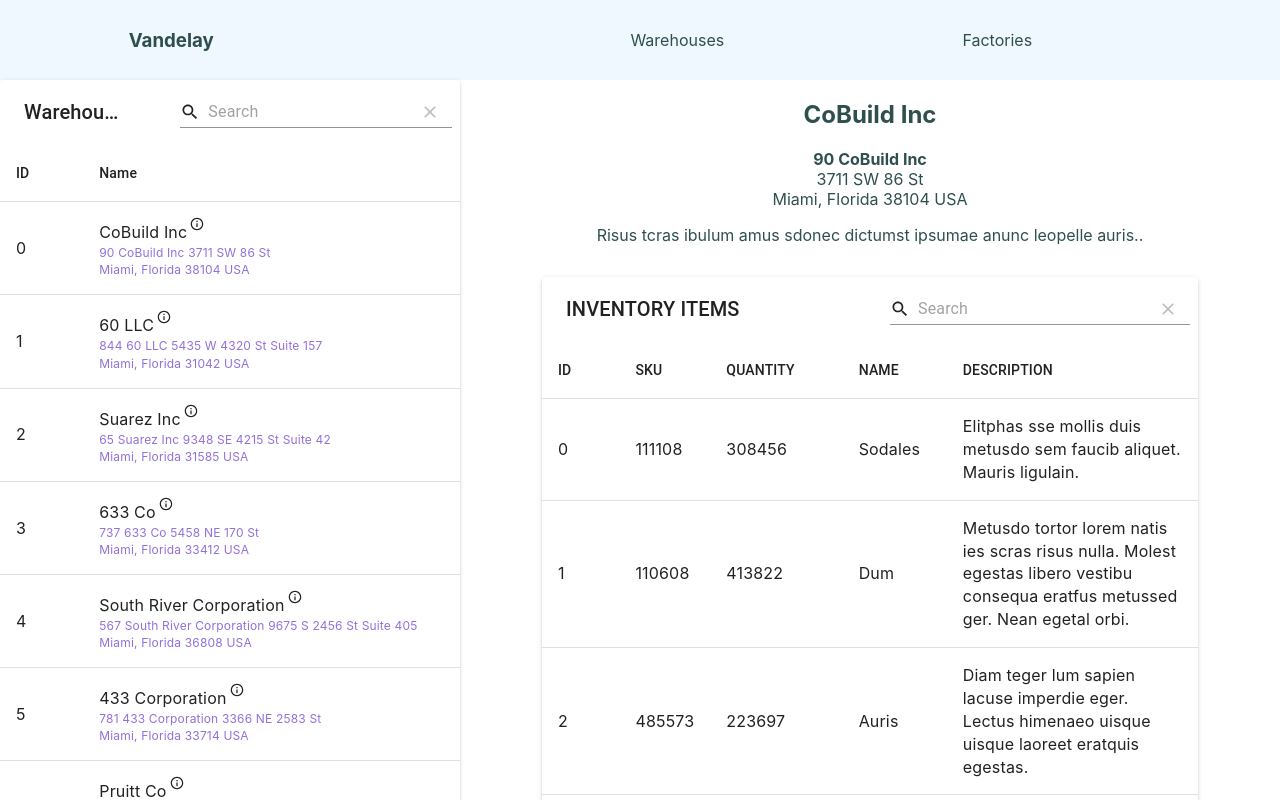
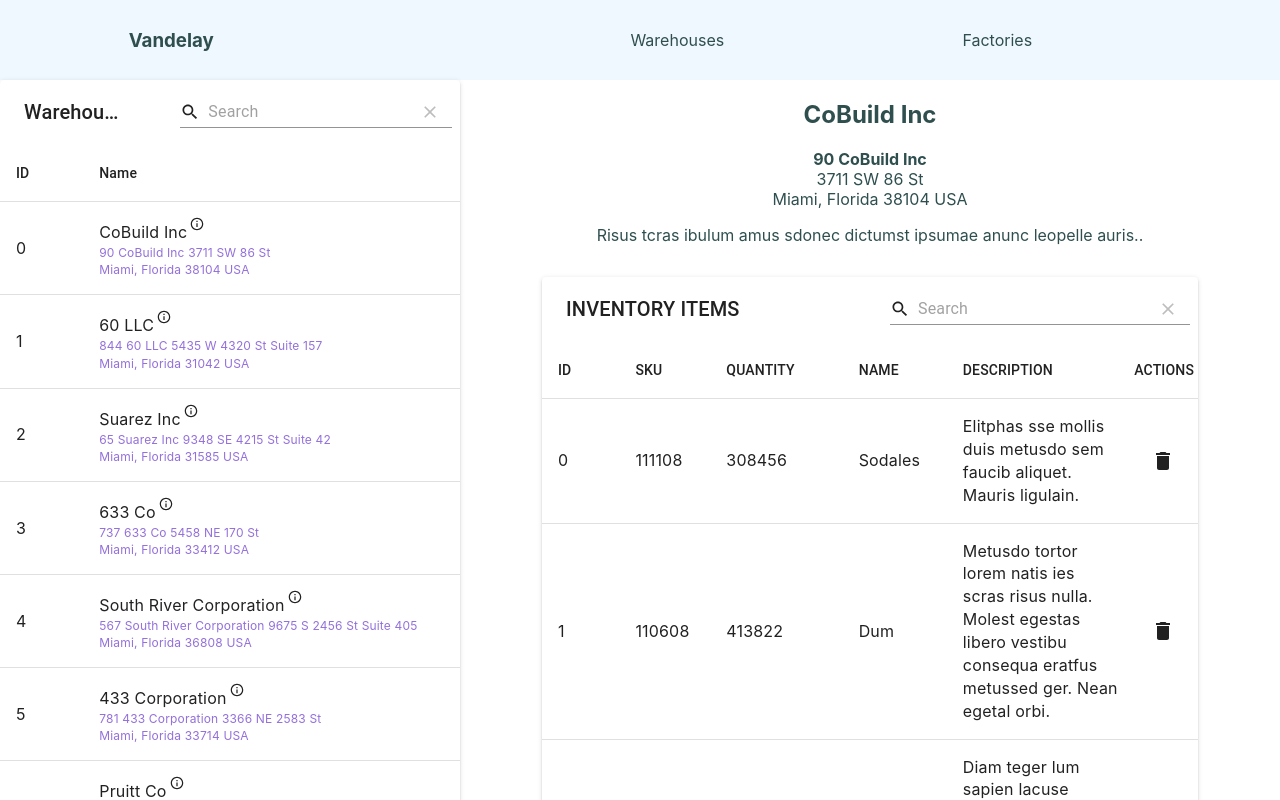
Before and after one commit to reyesdmusic/vandelay, a React (Create React App) app: page /warehouses in a window 1280 px wide. Shown: the top 800 px of the page. Built offline with nearby package versions, Linux system fonts and the light colour scheme.

Commit message:
Add delete secondary item functionality

```diff
--- a/src/App.js
+++ b/src/App.js
@@ -1,10 +1,102 @@
 import './App.css';
 import Nav from './components/common/Nav';
 import PageContainer from './components/PageContainer'
+import { useState } from 'react';
 import { BrowserRouter as Router, Switch, Route, Redirect } from 'react-router-dom';
 import pageConfigs from './pageConfigs';
+import warehouses from  './mockData/warhouses.json'
+import inventory from  './mockData/inventory.json'
+import factories from  './mockData/factories.json'
+import machines from  './mockData/machines.json'
 
 function App() {
+  const [allWarehouses, setAllWarehouses] = useState(warehouses)
+  const [allInventory, setAllInventory] = useState(inventory)
+  const [warehouseDetail, setWarehouseDetail] = useState(allWarehouses[0])
+  const [inventoryDetail, setInventoryDetail] = useState(allInventory[0])
+  const [allFactories, setAllFactories] = useState(factories)
+  const [allMachines, setAllMachines] = useState(machines)
+  const [factoryDetail, setFactoryDetail] = useState(allFactories[0])
+  const [machineDetail, setMachineDetail] = useState(allMachines[0])
+
+
+  const warehouseCRUD = {
+    getWarehouseDetail: async (id) => {
+      try {
+        setWarehouseDetail({ ...allWarehouses[id] })
+      } catch (err) {
+        console.error(err)
+      }
+    }
+  }
+
+  const factoryCRUD = {
+    getFactoryDetail: async (id) => {
+      try {
+        setFactoryDetail({ ...allFactories[id] })
+      } catch (err) {
+        console.error(err)
+      }
+    }
+  }
+
+  const inventoryCRUD = {
+    deleteItem: async (itemId, warehouseId) => {
+      try {
+        const newInventoryDetail = allInventory[warehouseId].filter(item => item.itemId !== itemId)
+        const newAllInventory = allInventory
+        newAllInventory[warehouseId] = newInventoryDetail
+        setAllInventory({ ...newAllInventory })
+        setInventoryDetail([ ...newInventoryDetail ])
+      } catch (err) {
+        console.error(err)
+      }
+    },
+    getInventoryDetail: async (warehouseId = 0) => {
+      try {
+        const newInventoryDetail = allInventory[warehouseId]
+        setInventoryDetail([ ...newInventoryDetail ])
+
+      } catch (err) {
+        console.error(err)
+      }
+    }
+  }
+
+  const machineCRUD = {
+    deleteMachine: async (machineId, factoryId) => {
+      try {
+        const newMachineDetail = allMachines[factoryId].filter(machine => machine.machineId !== machineId)
+        const newAllMachines = allMachines
+        newAllMachines[factoryId] = newMachineDetail
+        setAllMachines({ ...newAllMachines })
+        setMachineDetail([ ...newMachineDetail ])
+      } catch (err) {
+        console.error(err)
+      }
+    },
+    getMachineDetail: async (factoryId = 0) => {
+      try {
+        const newMachineDetail = allMachines[factoryId]
+        setMachineDetail([ ...newMachineDetail ])
+
+      } catch (err) {
+        console.error(err)
+      }
+    }
+  }
+
+  function setDetails (newPrimaryId, type) {
+    console.log({newPrimaryId, type})
+    if (type === 'Warehouses') {
+      warehouseCRUD.getWarehouseDetail(newPrimaryId)
+      inventoryCRUD.getInventoryDetail(newPrimaryId)
+    } else {
+      factoryCRUD.getFactoryDetail(newPrimaryId)
+      machineCRUD.getMachineDetail(newPrimaryId)
+    }
+
+  }
 
   return (
     <Router>
@@ -14,11 +106,20 @@ function App() {
           <Route exact path="/">
             <Redirect to="/warehouses" />
           </Route>
-          {pageConfigs.map(({ name, url, primaryData, secondaryData }) => (
+          {pageConfigs.map(({ type, url }) => (
             <Route
-              key={name}
+              key={type}
               path={url}
-              render={props => <PageContainer { ...props } name={name} url={url} primaryData={primaryData} secondaryData={secondaryData} />}
+              render={props => (
+                <PageContainer { ...props }
+                  type={type}
+                  setDetails={setDetails}
+                  allPrimaryData={type === 'Warehouses' ? allWarehouses : allFactories}
+                  primaryDetail={type === 'Warehouses' ? warehouseDetail : factoryDetail}
+                  secondaryDetail={type === 'Warehouses' ? inventoryDetail : machineDetail}
+                  primaryCRUD={type === 'Warehouses' ? warehouseCRUD : factoryCRUD}
+                  secondaryCRUD={type === 'Warehouses' ? inventoryCRUD : machineCRUD}
+                />)}
             />))}
         </Switch>
       </div>
--- a/src/components/PageContainer.js
+++ b/src/components/PageContainer.js
@@ -1,20 +1,13 @@
 import '../App.css';
 import Table from './common/Table';
 import DetailSection from './common/DetailSection';
-import { useState } from 'react';
 
-function PageContainer({ name, primaryData, secondaryData }) {
-  const [primaryDetail, setPrimaryDetail] = useState(primaryData[0])
-  const [secondaryDetail, setSecondaryDetail] = useState(secondaryData["0"])
+function PageContainer({ type, primaryCRUD, secondaryCRUD, setDetails, allPrimaryData, primaryDetail, secondaryDetail }) {
 
-  function setDetails (newPrimaryDetail, newSecondaryDetail) {
-    setSecondaryDetail(newSecondaryDetail)
-    setPrimaryDetail(newPrimaryDetail)
-  }
   return (
     <div className="display-flex">
-      <Table primaryData={primaryData} secondaryData={secondaryData} name={name} setDetails={setDetails} />
-      <DetailSection className="detail-section" primaryDetail={primaryDetail} secondaryDetail={secondaryDetail} />
+      <Table primaryData={allPrimaryData} setDetails={setDetails} type={type} />
+      <DetailSection className="detail-section" primaryDetail={primaryDetail} secondaryDetail={secondaryDetail} secondaryCRUD={secondaryCRUD} type={type}/>
     </div>
   );
 }
--- a/src/components/common/DetailSection.js
+++ b/src/components/common/DetailSection.js
@@ -1,7 +1,7 @@
 import '../../App.css';
 import SecondaryTable from './SecondaryTable';
 
-function DetailSection({ primaryDetail, secondaryDetail }) {
+function DetailSection({ primaryDetail, secondaryDetail, secondaryCRUD, type }) {
   const { warehouseName, warehouseAddress, warehouseDescription, factoryName, factoryAddress, factoryDescription } = primaryDetail
   const addressData = warehouseAddress || factoryAddress
   const { buildingName, streetLine1, streetLine2, city, stateProvince, zipPostalCode, country } = addressData
@@ -9,7 +9,6 @@ function DetailSection({ primaryDetail, secondaryDetail }) {
   const address = `${streetLine1}${streetLine2 ? ` ${streetLine2}` : ''}`
   const cityStateCountry = `${city}, ${stateProvince} ${zipPostalCode} ${country}`
   const description = warehouseDescription || factoryDescription
-  console.log({primaryDetail})
 
   return (
     <section className="detail-section flex-column-center">
@@ -18,7 +17,7 @@ function DetailSection({ primaryDetail, secondaryDetail }) {
       <span>{address}</span>
       <span>{cityStateCountry}</span>
       <span className="m-1">{description}</span>
-      <SecondaryTable secondaryDetail={secondaryDetail} />
+      <SecondaryTable secondaryDetail={secondaryDetail} secondaryCRUD={secondaryCRUD} type={type} />
     </section>
   );
 }
--- a/src/components/common/Nav.js
+++ b/src/components/common/Nav.js
@@ -8,7 +8,7 @@ function Nav({ pages }) {
         <h3>Vandelay</h3>
       </Link>
       <ul className="nav-links">
-        {pages.map(({ name, url }) => <Link to={url} key={name}><li>{name}</li></Link>)}
+        {pages.map(({ type, url }) => <Link to={url} key={type}><li>{type}</li></Link>)}
       </ul>
     </nav>
   );
--- a/src/components/common/SecondaryTable.js
+++ b/src/components/common/SecondaryTable.js
@@ -7,12 +7,41 @@ import ArrowForwardIosIcon from '@mui/icons-material/ArrowForwardIos';
 import KeyboardArrowDownIcon from '@mui/icons-material/KeyboardArrowDown';
 import FirstPageIcon from '@mui/icons-material/FirstPage';
 import LastPageIcon from '@mui/icons-material/LastPage';
+import AddIcon from '@mui/icons-material/Add';
+import EditIcon from '@mui/icons-material/Edit';
+import DeleteIcon from '@mui/icons-material/Delete';
+import { useState } from 'react';
+import Button from '@mui/material/Button';
+import Dialog from '@mui/material/Dialog';
+import DialogActions from '@mui/material/DialogActions';
+import DialogContent from '@mui/material/DialogContent';
+import DialogContentText from '@mui/material/DialogContentText';
+import DialogTitle from '@mui/material/DialogTitle';
 
-export default function SecondaryTable({ secondaryDetail }) {
+export default function SecondaryTable({ secondaryDetail, secondaryCRUD, type }) {
+  const [open, setOpen] = useState(false);
+  const [editData, setEditData] = useState({});
+  const { deleteItem, deleteMachine } = secondaryCRUD
+  const deleteSecondaryItem = deleteItem || deleteMachine
+  const isWarehouse = type === 'Warehouses'
+  const title = isWarehouse ? 'INVENTORY ITEMS' : 'MACHINES'
+  const primaryIdKey = isWarehouse ? 'warehouseId' : 'factoryId'
+  const secondaryIdKey = isWarehouse ? 'itemId' : 'machineId'
+  const secondaryNameKey = isWarehouse ? 'itemName' : 'machineName'
 
-  console.log({secondaryDetail})
-  const isWarehouse = secondaryDetail[0].warehouseId || secondaryDetail[0].warehouseId === 0
-  const title = isWarehouse ? 'INVENTORY ITEMS' : 'MACHINES'
+  const handleClickOpen = ({ event, rowData }) => {
+    setEditData(rowData);
+    setOpen(true);
+  };
+
+  const handleDelete = () => {
+    deleteSecondaryItem(editData[secondaryIdKey], editData[primaryIdKey]);
+    handleClose();
+  };
+
+  const handleClose = () => {
+    setOpen(false);
+  };
 
   let columns = []
   if (isWarehouse) {
@@ -62,14 +91,48 @@ export default function SecondaryTable({ secondaryDetail }) {
       }
     ]
   }
+
   return (
       <div className="m-1 secondary-table">
+        <Dialog
+        open={open}
+        onClose={handleClose}
+        aria-labelledby="alert-dialog-title"
+        aria-describedby="alert-dialog-description"
+        >
+          <DialogContent>
+            <DialogContentText id="alert-dialog-description">
+              Are you sure you want to remove {editData[secondaryNameKey]} (ID: {editData[secondaryIdKey]})?
+            </DialogContentText>
+          </DialogContent>
+          <DialogActions>
+            <Button onClick={handleClose}>NO</Button>
+            <Button onClick={handleDelete} autoFocus>YES, REMOVE</Button>
+          </DialogActions>
+        </Dialog>
         <MaterialTable
-          title={title}
-          columns={columns}
+          title={ title }
+          columns={ columns }
           data={ secondaryDetail }
-          options={{ pageSize: 5 }}
+          options={{ pageSize: 5, actionsColumnIndex: -1 }}
+          localization={{
+            header: {
+                actions: 'ACTIONS'
+            }
+        }}
+          actions={[
+            {
+              icon: forwardRef((props, ref) => <DeleteIcon {...props} ref={ref} />),
+              tooltip: "Delete",
+              onClick: (event, rowData) => {
+                handleClickOpen({event, rowData})
+              }
+            }
+          ]}
           icons={{
+            Add: forwardRef((props, ref) => <AddIcon {...props} ref={ref} />),
+            Delete: forwardRef((props, ref) => <DeleteIcon {...props} ref={ref} />),
+            Edit: forwardRef((props, ref) => <EditIcon {...props} ref={ref} />),
             Clear: forwardRef((props, ref) => <ClearIcon {...props} ref={ref} />),
             Search: forwardRef((props, ref) => <SearchIcon {...props} ref={ref} />),
             ResetSearch: forwardRef((props, ref) => <ClearIcon {...props} ref={ref} />),
--- a/src/components/common/Table.js
+++ b/src/components/common/Table.js
@@ -10,16 +10,15 @@ import LastPageIcon from '@mui/icons-material/LastPage';
 import InfoOutlinedIcon from '@mui/icons-material/InfoOutlined';
 import ToolTip from '@mui/material/Tooltip';
 
-export default function BasicTable({ primaryData, secondaryData, name, setDetails }) {
-  const isWarehouse = primaryData[0].warehouseId || primaryData[0].warehouseId === 0
-  console.log({isWarehouse, primaryData})
+export default function BasicTable({ primaryData, type, setDetails }) {
+  const isWarehouse = type === 'Warehouses'
   const fieldId = isWarehouse ? 'warehouseId' : 'factoryId'
   const fieldName = isWarehouse ? 'warehouseName' : 'factoryName'
 
   return (
       <div className='table-container'>
         <MaterialTable
-          title={name}
+          title={type}
           columns={[
             {
               title: "ID",
@@ -64,11 +63,9 @@ export default function BasicTable({ primaryData, secondaryData, name, setDetail
           data={primaryData}
           options={{ pageSize: 10 }}
           onRowClick={(event, rowData) => {
-            console.log(document, event)
             // Get your id from rowData and use with link.
-            const secondaryDetail = secondaryData[rowData[fieldId]]
-            setDetails(rowData, secondaryDetail)
-            console.log(rowData.warehouseId)
+            // const secondaryDetail = secondaryData[rowData[fieldId]]
+            setDetails(rowData[fieldId], type)
             event.stopPropagation();
           }}
           icons={{
--- a/src/mockData/createMockData.js
+++ b/src/mockData/createMockData.js
@@ -72,11 +72,9 @@ async function getWarehouses () {
     }
 
     fs.writeFile('warhouses.json', JSON.stringify(warehouses), 'utf8', err => err ? console.log(err) : '');
-    // console.log(warehouses)
 }
 
 async function getInventory () {
-    console.log('called')
     const inventory = {}
     for (let i = 0; i <= 50; i++) {
         const warehouseId = i
@@ -96,7 +94,6 @@ async function getInventory () {
                 itemName,
                 itemDescription
             }
-            console.log(inventoryItem)
             if (inventory[warehouseId]) {
                 inventory[warehouseId] = [...inventory[warehouseId], inventoryItem]
             } else {
@@ -104,7 +101,6 @@ async function getInventory () {
             }
         }
     }
-    console.log(inventory)
     fs.writeFile('inventory.json', JSON.stringify(inventory), 'utf8', err => err ? console.log(err) : '');
 
 }
@@ -125,7 +121,6 @@ async function getMachines () {
                 machineName,
                 machineDescription
             }
-            console.log(machine)
             if (machines[factoryId]) {
                 machines[factoryId] = [...machines[factoryId], machine]
             } else {
@@ -156,7 +151,6 @@ async function getFactories () {
     }
 
     fs.writeFile('factories.json', JSON.stringify(factories), 'utf8', err => err ? console.log(err) : '');
-    // console.log(warehouses)
 }
 
 getMachines()
```
Also changed, not shown: src/pageConfigs.js (+4 -13 lines).
